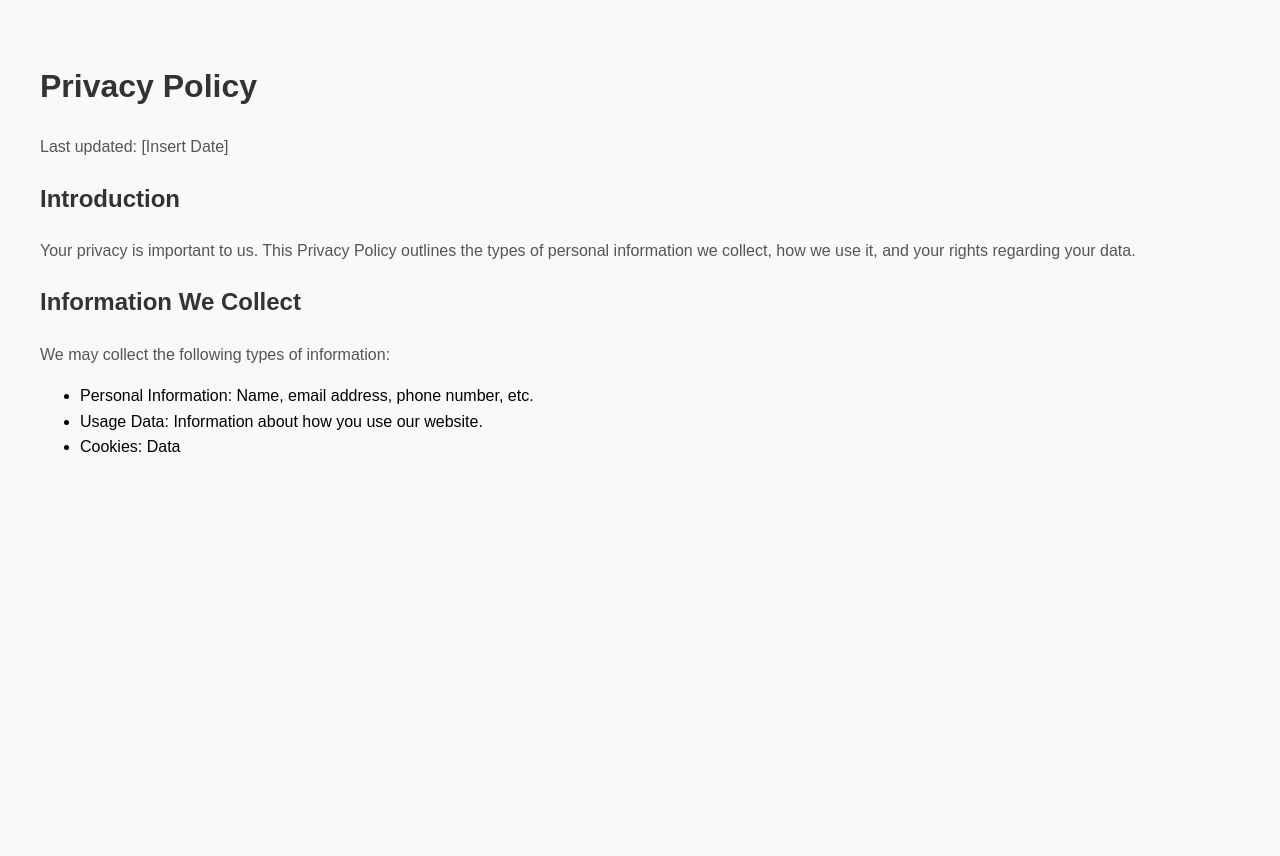
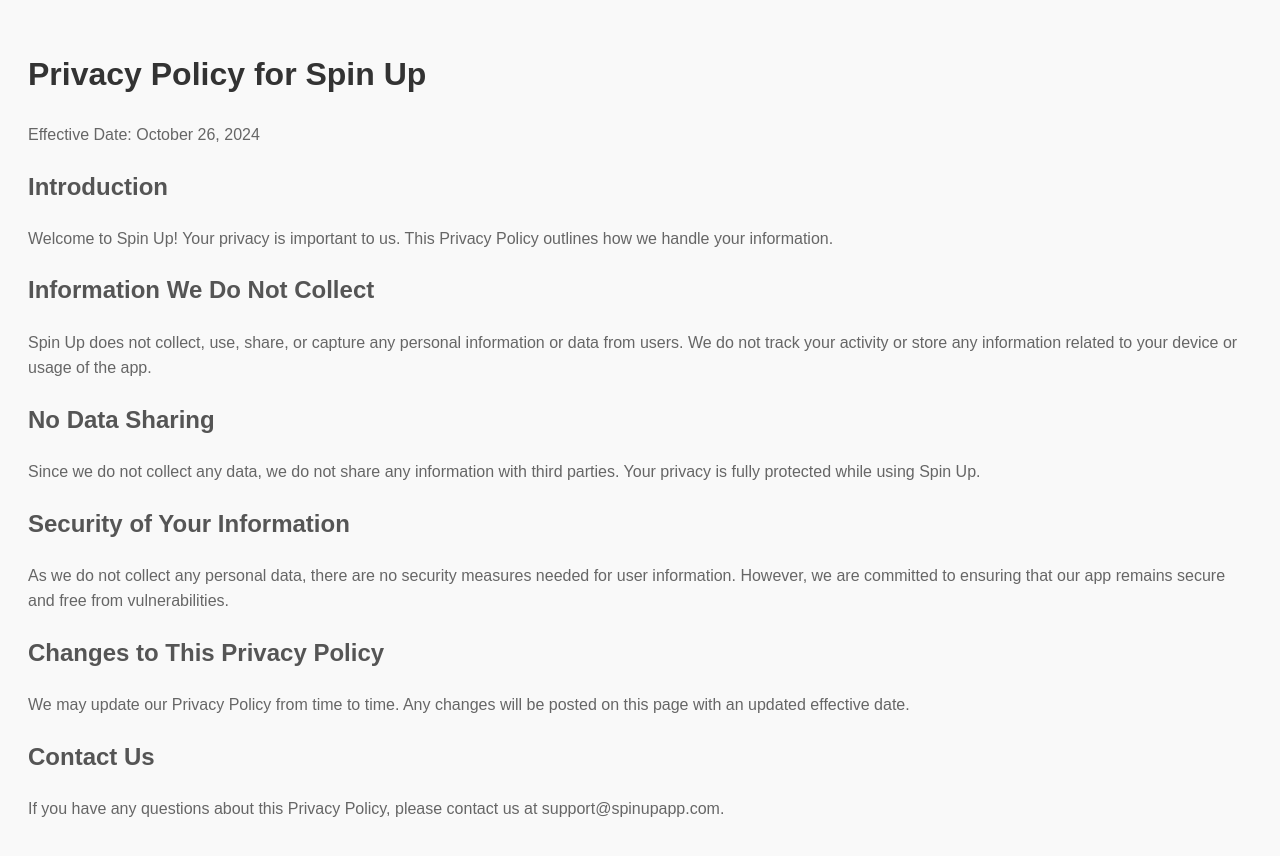
Before and after one commit to milkysoftdevelopers/milkysoftdevelopers.github.io, a plain HTML site: page apps/spinup/privacy-policy/index.html in a window 1280 px wide. Before the commit the page ends 800 px from the top, so only its background shows below. Drawn offline with Linux system fonts and the light colour scheme.

Commit message:
Update index.html

```diff
--- a/apps/spinup/privacy-policy/index.html
+++ b/apps/spinup/privacy-policy/index.html
@@ -3,35 +3,48 @@
 <head>
     <meta charset="UTF-8">
     <meta name="viewport" content="width=device-width, initial-scale=1.0">
-    <title>Privacy Policy</title>
+    <title>Privacy Policy - Spin Up</title>
     <style>
         body {
             font-family: Arial, sans-serif;
             line-height: 1.6;
-            margin: 20px;
             padding: 20px;
             background-color: #f9f9f9;
         }
-        h1, h2, h3 {
+        h1 {
             color: #333;
         }
+        h2 {
+            color: #555;
+        }
         p {
-            color: #555;
+            color: #666;
         }
     </style>
 </head>
 <body>
 
-    <h1>Privacy Policy</h1>
+    <h1>Privacy Policy for Spin Up</h1>
 
-    <p>Last updated: [Insert Date]</p>
+    <p>Effective Date: October 26, 2024</p>
 
     <h2>Introduction</h2>
-    <p>Your privacy is important to us. This Privacy Policy outlines the types of personal information we collect, how we use it, and your rights regarding your data.</p>
+    <p>Welcome to Spin Up! Your privacy is important to us. This Privacy Policy outlines how we handle your information.</p>
 
-    <h2>Information We Collect</h2>
-    <p>We may collect the following types of information:</p>
-    <ul>
-        <li>Personal Information: Name, email address, phone number, etc.</li>
-        <li>Usage Data: Information about how you use our website.</li>
-        <li>Cookies: Data
+    <h2>Information We Do Not Collect</h2>
+    <p>Spin Up does not collect, use, share, or capture any personal information or data from users. We do not track your activity or store any information related to your device or usage of the app.</p>
+
+    <h2>No Data Sharing</h2>
+    <p>Since we do not collect any data, we do not share any information with third parties. Your privacy is fully protected while using Spin Up.</p>
+
+    <h2>Security of Your Information</h2>
+    <p>As we do not collect any personal data, there are no security measures needed for user information. However, we are committed to ensuring that our app remains secure and free from vulnerabilities.</p>
+
+    <h2>Changes to This Privacy Policy</h2>
+    <p>We may update our Privacy Policy from time to time. Any changes will be posted on this page with an updated effective date.</p>
+
+    <h2>Contact Us</h2>
+    <p>If you have any questions about this Privacy Policy, please contact us at support@spinupapp.com.</p>
+
+</body>
+</html>
```
